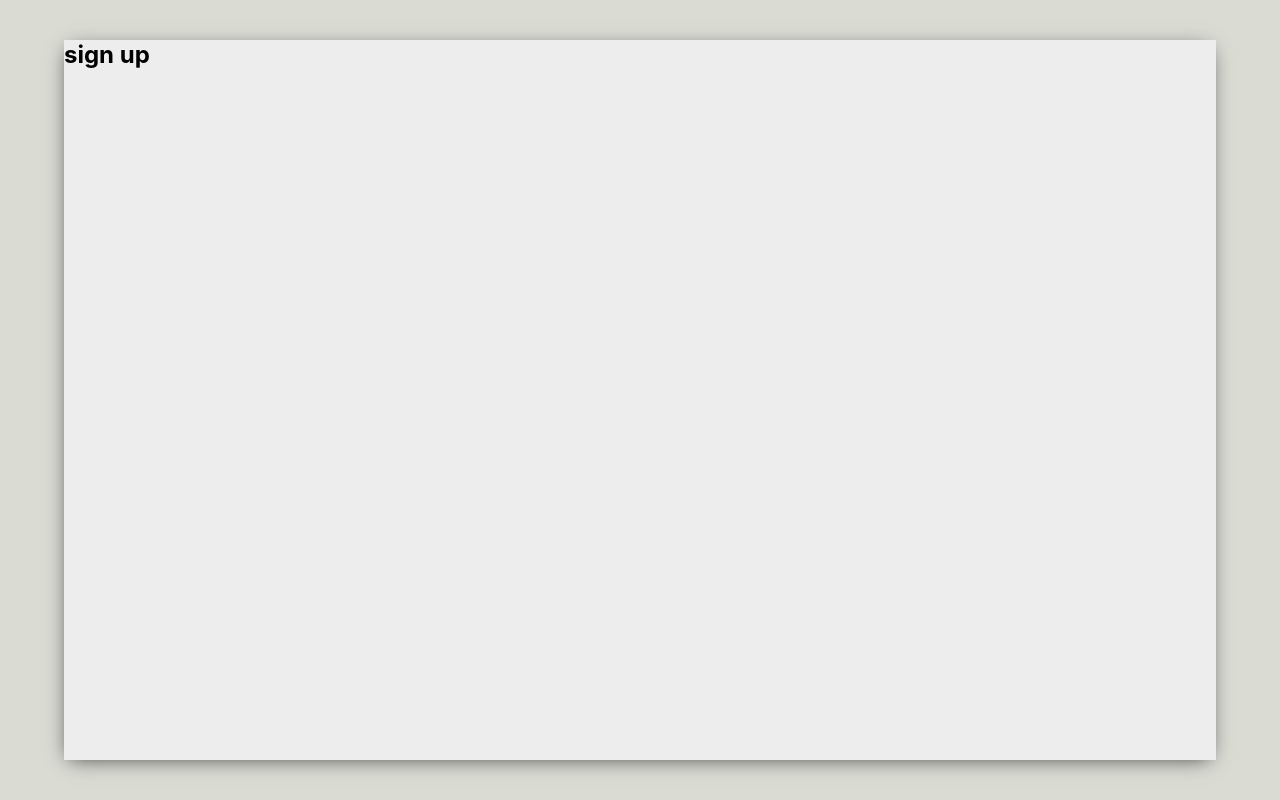
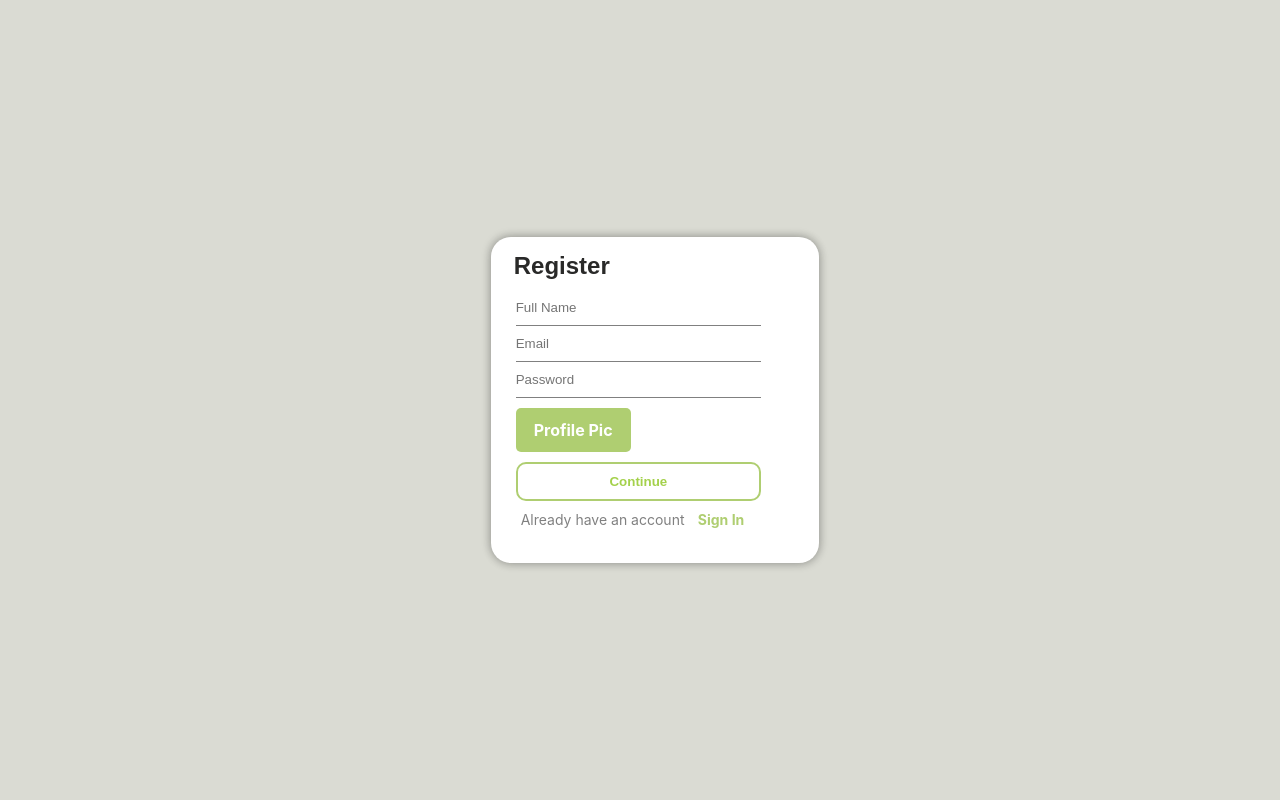
Before and after one commit to PratapTyagi/jabber, a React (Create React App) app in the folder client/: page / in a window 1280 px wide. Built offline with nearby package versions, Linux system fonts and the light colour scheme; no server answers; the HTML template or start-up script is replaced by a standard one.

Commit message:
Styled signup page

```diff
--- a/client/src/App.js
+++ b/client/src/App.js
@@ -33,19 +33,19 @@ const App = () => {
 
   return (
     <div className="app">
-      <div className="app_body">
       <Router>
         <Switch>
           <Route exact path="/">
             <SignUp />
           </Route>
           <Route path="/rooms/:roomId">
+            <div className="app_body">
               <Sidebar />
               <Chat messages={messages} setMessages={setMessages} />
+            </div>
           </Route>
         </Switch>
       </Router>
-      </div>
     </div>
   );
 };
--- a/client/src/components/authentiction/signup/SignUp.jsx
+++ b/client/src/components/authentiction/signup/SignUp.jsx
@@ -1,7 +1,64 @@
+import { useState } from "react";
+import { Link, Route } from "react-router-dom";
+import SignIn from "../signin/SignIn";
+
+import "./SignUp.css";
+
 const SignUp = () => {
+  const [name, setname] = useState("");
+  const [email, setemail] = useState("");
+  const [password, setpassword] = useState("");
+  const [image, setImage] = useState("Profile pic");
+
+  const register = () => {};
+
   return (
-    <div>
-      <h2>sign up</h2>
+    <div className="register_page">
+      <div className="register">
+        <h2>Register</h2>
+        <form className="register__form">
+          <input
+            type="text"
+            placeholder="Full Name"
+            value={name}
+            onChange={(e) => setname(e.target.value)}
+            required
+            autoComplete="false"
+          />
+
+          <input
+            type="text"
+            placeholder="Email"
+            value={email}
+            onChange={(e) => setemail(e.target.value)}
+            required
+          />
+
+          <input
+            type="password"
+            placeholder="Password"
+            value={password}
+            onChange={(e) => setpassword(e.target.value)}
+            required
+          />
+          <div class="container">
+            <div class="button-wrap">
+              <label class="button" for="upload">
+                Profile Pic
+              </label>
+              <input id="upload" type="file" />
+            </div>
+          </div>
+
+          <button onClick={register}>Continue</button>
+        </form>
+        <p className="login__user">
+          Already have an account
+          <Link to="/signin" style={{ textDecoration: "none" }}>
+            <strong className="login__user__login"> Sign In</strong>
+          </Link>
+        </p>
+      </div>
     </div>
   );
 };
--- a/client/src/components/authentiction/signup/Signup.css
+++ b/client/src/components/authentiction/signup/Signup.css
@@ -0,0 +1,136 @@
+.register_page {
+  margin: auto;
+  background-color: #dadbd3;
+}
+
+.register {
+  border-radius: 20px;
+  margin: auto;
+  width: 100%;
+  text-align: left;
+  background-color: white;
+  padding: 15px;
+  color: rgb(41, 41, 40);
+  box-shadow: 1px 1px 10px rgb(0, 0, 0, 0.2), -1px -1px 10px rgb(0, 0, 0, 0.2);
+}
+
+.register > h2 {
+  font-weight: 600;
+  font-family: sans-serif;
+  text-transform: capitalize;
+  margin-left: 8px;
+}
+
+.register__form {
+  display: flex;
+  flex-direction: column;
+  padding: 10px 0 0 10px;
+}
+
+.register__form > input {
+  max-width: 85%;
+  padding: 10px 0;
+  font-weight: 2px;
+  outline: none;
+  border: none;
+  border-bottom: 1px solid grey;
+  color: rgba(0, 0, 0, 0.7) !important;
+  background-color: inherit;
+}
+
+.register__form > input:focus {
+  border-bottom: 1px solid rgb(175, 206, 113);
+  transition: border-bottom 0.3s ease-out;
+}
+
+/*  file input styling */
+.register__form > .container {
+  display: flex;
+  align-items: flex-start;
+  justify-content: flex-start;
+  width: 100%;
+  margin-top: 10px;
+}
+
+input[type="file"] {
+  position: absolute;
+  z-index: -1;
+  top: 10px;
+  left: 8px;
+  font-size: 17px;
+  color: #b8b8b8;
+}
+
+.button-wrap {
+  position: relative;
+}
+
+.container > .button-wrap > .button {
+  display: inline-block;
+  padding: 12px 18px;
+  cursor: pointer;
+  border-radius: 5px;
+  background-color: rgb(175, 206, 113);
+  font-size: 16px;
+  font-weight: bold;
+  color: #fff;
+}
+
+.register__form > p {
+  font-weight: 500;
+  font-size: 12px;
+  text-transform: uppercase;
+}
+
+.register__form > p > span {
+  color: rgb(246, 69, 69);
+  text-transform: lowercase;
+}
+
+.register__form > button {
+  width: 85%;
+  margin: 10px 0;
+  padding: 10px;
+  outline: none;
+  border: none;
+  cursor: pointer;
+  text-align: center;
+  color: rgb(164, 209, 75);
+  background-color: initial;
+  font-weight: 800;
+  border: 2px solid rgb(175, 206, 113);
+  border-radius: 10px;
+}
+
+.register__form > button:hover {
+  background-color: rgb(175, 206, 113);
+  color: white;
+}
+
+.login__user {
+  padding: 20px;
+  padding-left: 0;
+  padding-top: 0;
+  margin-left: 15px;
+  font-size: 14px;
+  color: gray;
+}
+
+.login__user__login {
+  padding: 10px;
+  text-decoration: none;
+  color: rgb(175, 206, 113);
+}
+
+.login__user__login:hover {
+  color: rgb(41, 41, 40);
+}
+
+@media screen and (max-width: 800px) {
+  .register {
+    width: fit-content;
+  }
+  .register__form {
+    padding: 10px 10px 0 10px;
+  }
+}
```
Lines whose indentation alone changed are shown as unchanged.
